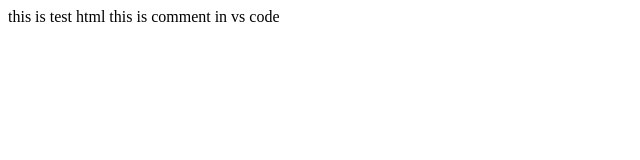
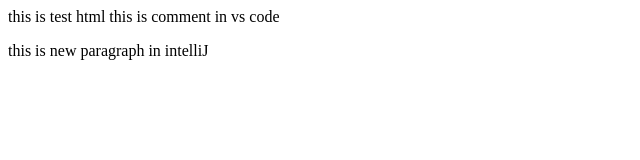
Before and after one commit to kmughal31/testGit, a plain HTML site: page index.html in a window 1280 px wide. Shown: the whole page, without its empty margins (0-640 px from the left). Drawn offline with Linux system fonts and the light colour scheme.

Commit message:
added new paragraph in intelliJ

```diff
--- a/index.html
+++ b/index.html
@@ -1,4 +1,6 @@
 <html>
 <head>this is test html</head>
-<body>this is comment in vs code</body>
+<body>this is comment in vs code
+<p>this is new paragraph in intelliJ</p>
+</body>
 </html>
```
